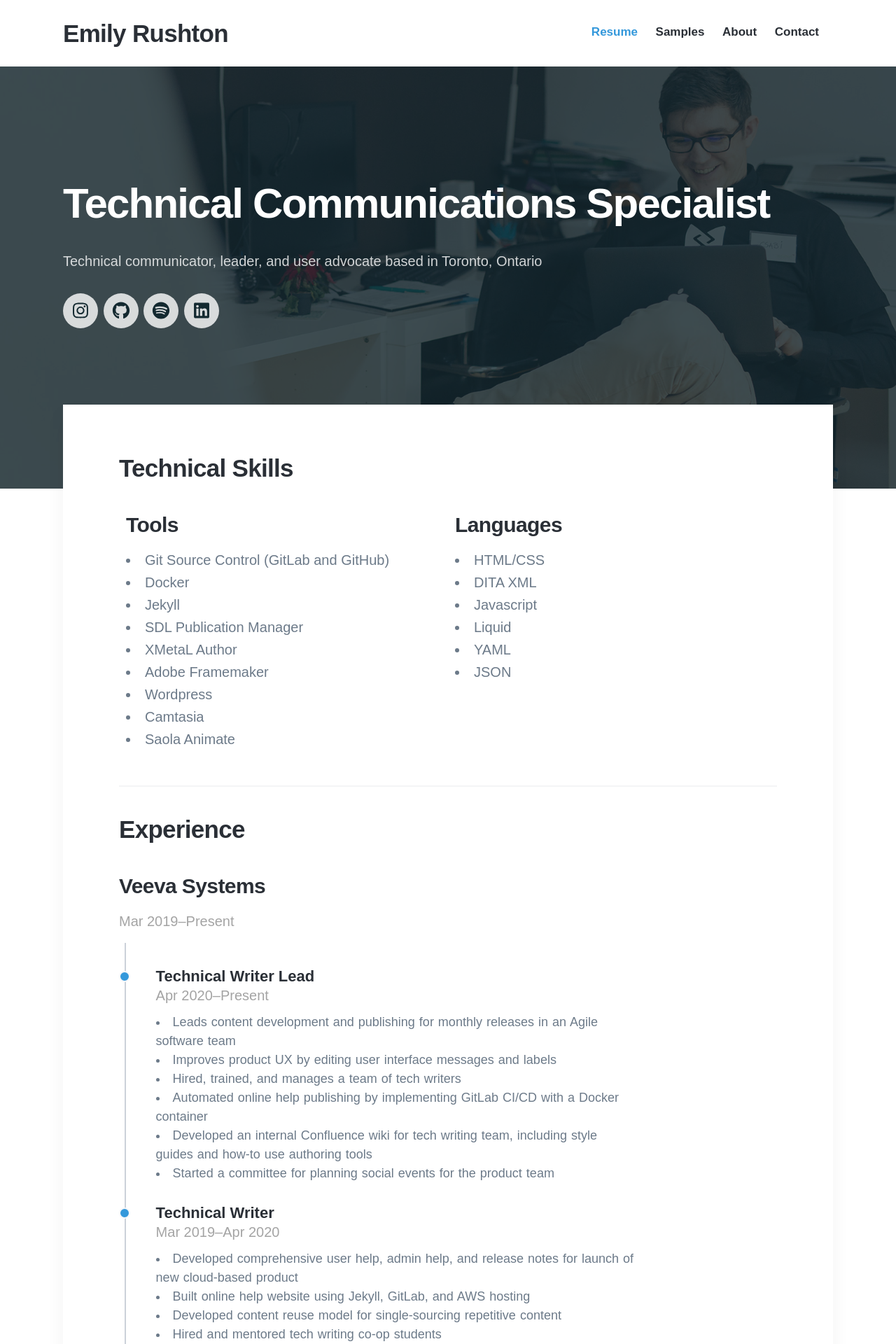
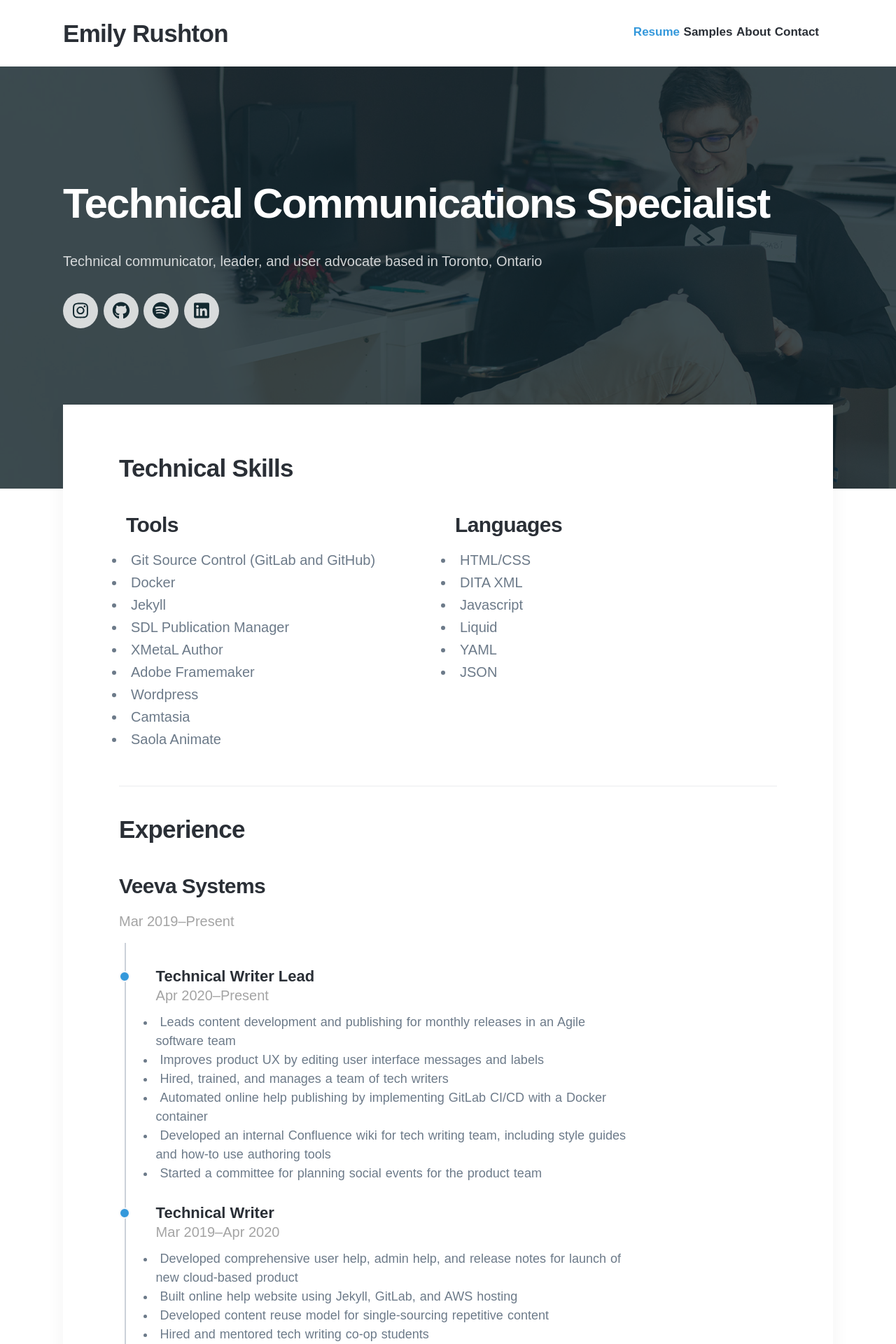
Before and after one commit to emilyrushton/emilyrushton.github.io, a Jekyll site: the page built from index.html, in a window 1280 px wide. Shown: the top 1920 px of the page at 70% size. Built offline with Jekyll 4.4.1, drawn with Linux system fonts in a browser that asks for light colours; nearby versions of some CDN libraries; some web fonts are replaced.

Commit message:
Update custom.css

```diff
--- a/css/custom.css
+++ b/css/custom.css
@@ -127,3 +127,8 @@ h1 span {
   display: table;
   clear: both;
 }
+
+li {
+list-style-position: inside;
+text-indent: -1em;
+}
```
